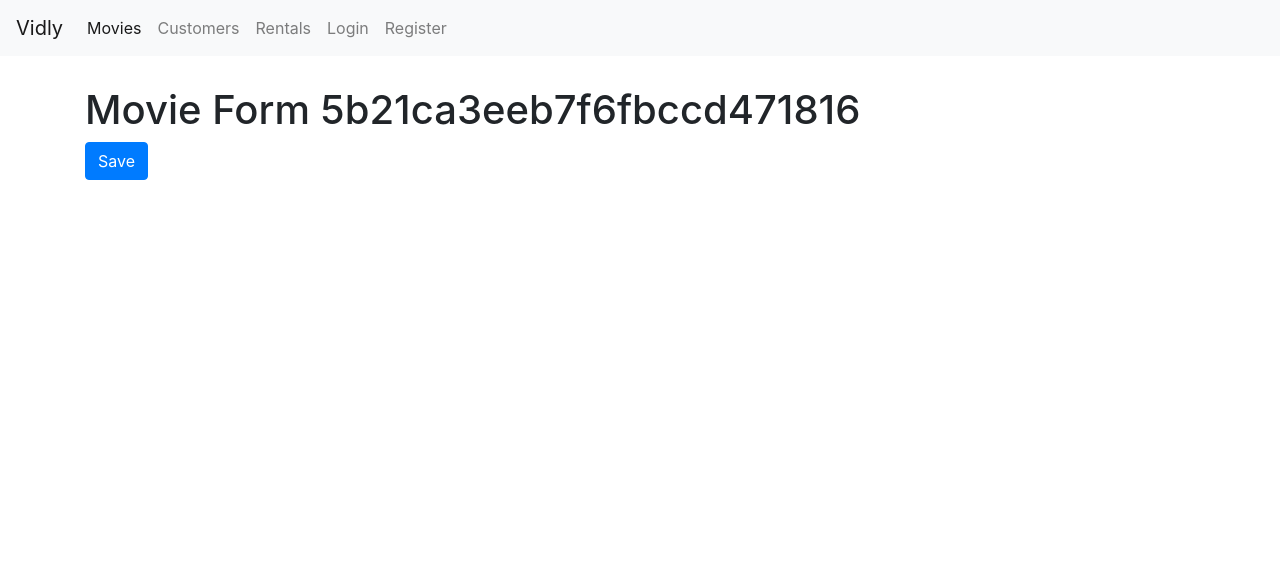
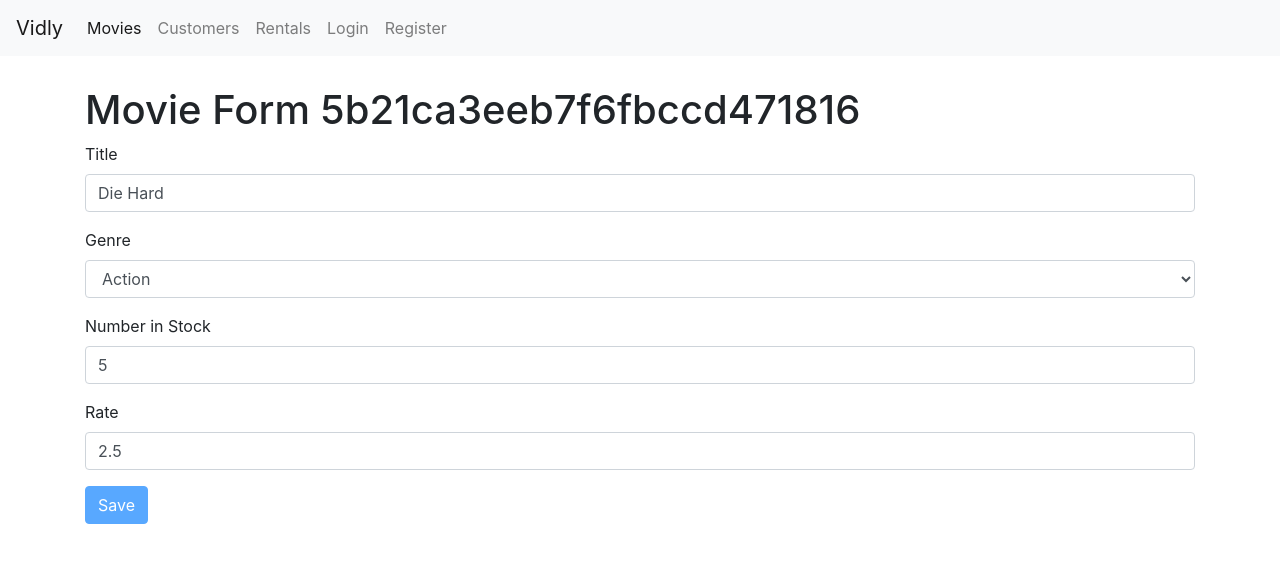
Before and after one commit to jkunggit-tutorials/vidly, a React (Create React App) app: page /movies/5b21ca3eeb7f6fbccd471816 in a window 1280 px wide. Shown: the top 562 px of the page. Built offline with nearby package versions, Linux system fonts and the light colour scheme.

Commit message:
allow to add/save movies

```diff
--- a/src/App.js
+++ b/src/App.js
@@ -11,6 +11,7 @@ import NotFound from './components/NotFound';
 import MovieForm from './components/MovieForm';
 import LoginForm from './components/common/loginForm';
 import RegisterForm from './components/common/RegisterForm';
+import MoviewForm from './components/MovieForm';
 
 function App() {
   return (
@@ -18,6 +19,7 @@ function App() {
       <NavBar />
       <main className='container'>
         <Switch>
+          <Route path='/new' component={MovieForm} />
           <Route path='/login' component={LoginForm} />
           <Route path='/register' component={RegisterForm} />
           <Route path='/movies/:id' component={MovieForm} />
--- a/src/components/MovieForm.jsx
+++ b/src/components/MovieForm.jsx
@@ -1,16 +1,76 @@
-import React from 'react'
-const MovieForm = ({match, history}) => {
+import React from 'react';
+import Form from './common/Form';
+import Joi from 'joi-browser';
+import { getMovie, saveMovie } from '../services/fakeMovieService';
+import { getGenres } from '../services/fakeGenreService';
 
-  const handleSave = () => {
-    history.push('/movies')
+class MovieForm extends Form {
+  constructor() {
+    super();
+    this.state = {
+      data: {
+        title: '',
+        genreId: '',
+        numberInStock: '',
+        dailyRentalRate: '',
+      },
+      genres: [],
+      errors: {},
+    };
+    this.schema = {
+      title: Joi.string().required().label('Title'),
+      genreId: Joi.string().required().label('Genre'),
+      numberInStock: Joi.number()
+        .min(0)
+        .max(100)
+        .required()
+        .label('Number in Stock'),
+      dailyRentalRate: Joi.number().min(0).max(10).required().label('Rate'),
+    };
   }
 
-  return (
-    <div>
-      <h1>Movie Form {match.params.id}</h1>
-      <button className="btn btn-primary" onClick={()=>{ handleSave() }}>Save</button>
-    </div>
-   );
+  componentDidMount() {
+    this.setState({ genres: getGenres() });
+
+    const movieId = this.props.match.params.id;
+    if (movieId === 'new') return;
+
+    const movie = getMovie(movieId);
+    // prevent user from coming back. Use return so the rest of the code doesn't get executed.
+    if (!movie) return this.props.history.replace('/not-found');
+
+    this.setState({ data: this.mapToViewModal(movie) });
+  }
+
+  mapToViewModal(movie) {
+    return {
+      _id: movie._id,
+      title: movie.title,
+      genreId: movie.genre._id,
+      numberInStock: movie.numberInStock,
+      dailyRentalRate: movie.dailyRentalRate,
+    };
+  }
+
+  doSubmit = () => {
+    saveMovie(this.state.data);
+    this.props.history.push('/movies');
+  };
+
+  render() {
+    return (
+      <div>
+        <h1>Movie Form {this.props.match.params.id}</h1>
+        <form onSubmit={this.handleSubmit}>
+          {this.renderInput('title', 'Title')}
+          {this.renderSelect('genreId', 'Genre', this.state.genres)}
+          {this.renderInput('numberInStock', 'Number in Stock')}
+          {this.renderInput('dailyRentalRate', 'Rate')}
+          {this.renderButton('Save')}
+        </form>
+      </div>
+    );
+  }
 }
 
 export default MovieForm;
--- a/src/components/Movies.jsx
+++ b/src/components/Movies.jsx
@@ -1,13 +1,13 @@
-import React, { Component } from 'react'
-import _ from 'lodash'
+import React, { Component } from 'react';
+import _ from 'lodash';
+import { Link } from 'react-router-dom';
 
-import { getMovies } from '../services/fakeMovieService'
-import { getGenres } from '../services/fakeGenreService'
-import Pagination from './common/Pagination'
-import { paginate } from '../utils/paginate'
-import ListGroup from './common/ListGroup'
-import MoviesTable from './MoviesTable'
-
+import { getMovies } from '../services/fakeMovieService';
+import { getGenres } from '../services/fakeGenreService';
+import Pagination from './common/Pagination';
+import { paginate } from '../utils/paginate';
+import ListGroup from './common/ListGroup';
+import MoviesTable from './MoviesTable';
 
 class Movies extends Component {
   state = {
@@ -15,82 +15,96 @@ class Movies extends Component {
     genres: [],
     pageSize: 4,
     currentPage: 1,
-    sortColumn: {path: 'title', order: 'asc'}
+    sortColumn: { path: 'title', order: 'asc' },
+  };
+
+  componentDidMount() {
+    // we need to set all movie like initial value
+    const movies = getMovies().map((m) => {
+      return { ...m, liked: m.liked || false };
+    });
+    const genres = [{ _id: '', name: 'All Genres' }, ...getGenres()];
+    this.setState({
+      movies,
+      genres: genres,
+    });
   }
 
-  componentDidMount(){
-    // we need to set all movie like initial value
-    const movies = getMovies().map(m => {
-      return {...m, liked: m.liked || false }
-    })
-    const genres = [{_id: '', name: 'All Genres'},  ...getGenres()]
-    this.setState({
-      movies,
-      genres: genres
-    })
-  }
+  handleDelete = (movie) => {
+    const movies = this.state.movies.filter((m) => m._id !== movie._id);
+    this.setState({ movies });
+  };
 
-  handleDelete = movie => {
-    const movies = this.state.movies.filter(m => m._id !== movie._id)
-    this.setState({ movies })
-  }
+  handleLike = (movie) => {
+    const movies = this.state.movies.map((m) => {
+      if (m._id === movie._id) {
+        m.liked = !movie.liked;
+      }
+      return m;
+    });
+    this.setState({ movies });
+  };
 
-  handleLike = movie => {
-    const movies = this.state.movies.map(m => {
-      if(m._id === movie._id) {
-        m.liked = !movie.liked
-      }
-      return m
-    })
-    this.setState({movies})
-  }
+  handlePageChange = (page) => {
+    this.setState({ currentPage: page });
+  };
 
-  handlePageChange = page => {
-    this.setState({currentPage: page})
-  }
+  handleGenreSelect = (genre) => {
+    // reset the current page whenever they switch the genre
+    this.setState({ selectedGenre: genre, currentPage: 1 });
+  };
 
-  handleGenreSelect = genre => {
-    // reset the current page whenever they switch the genre
-    this.setState({selectedGenre: genre, currentPage: 1})
-  }
-
-  handleSort = sortColumn => {
-    this.setState({ sortColumn })
-  }
+  handleSort = (sortColumn) => {
+    this.setState({ sortColumn });
+  };
 
   getPageData = () => {
-    const { pageSize, currentPage, movies: allMovies, selectedGenre, sortColumn} = this.state
+    const {
+      pageSize,
+      currentPage,
+      movies: allMovies,
+      selectedGenre,
+      sortColumn,
+    } = this.state;
     // we need to filter the allMovies.
-    const filtered = selectedGenre && selectedGenre._id
-      ? allMovies.filter( m => m.genre._id === selectedGenre._id)
-      : allMovies
+    const filtered =
+      selectedGenre && selectedGenre._id
+        ? allMovies.filter((m) => m.genre._id === selectedGenre._id)
+        : allMovies;
 
     // sort it
-    const sorted = _.orderBy(filtered, [sortColumn.path], [sortColumn.order])
+    const sorted = _.orderBy(filtered, [sortColumn.path], [sortColumn.order]);
 
-    const movies = paginate(sorted, currentPage, pageSize)
-    return { totalCount: filtered.length, data: movies }
-  }
+    const movies = paginate(sorted, currentPage, pageSize);
+    return { totalCount: filtered.length, data: movies };
+  };
 
   render() {
-    const { length: movieCount } = this.state.movies
-    const { pageSize, currentPage, genres, selectedGenre, sortColumn} = this.state
+    const { length: movieCount } = this.state.movies;
+    const {
+      pageSize,
+      currentPage,
+      genres,
+      selectedGenre,
+      sortColumn,
+    } = this.state;
 
-    if(!movieCount)
-      return <p>There are no movies in the database.</p>
+    if (!movieCount) return <p>There are no movies in the database.</p>;
 
-    const { totalCount, data } = this.getPageData()
+    const { totalCount, data } = this.getPageData();
     return (
-      <div className="row">
-
-        <div className="col-3">
+      <div className='row'>
+        <div className='col-3'>
           <ListGroup
             items={genres}
             selectedItem={selectedGenre}
             onItemSelect={this.handleGenreSelect}
           />
         </div>
-        <div className="col">
+        <div className='col'>
+          <Link to='/movies/new' className='btn btn-primary'>
+            New Movie
+          </Link>
           <p>Showing {totalCount} movies in the database.</p>
           <MoviesTable
             movies={data}
@@ -107,7 +121,7 @@ class Movies extends Component {
           />
         </div>
       </div>
-    )
+    );
   }
 }
 
--- a/src/components/common/Form.jsx
+++ b/src/components/common/Form.jsx
@@ -2,6 +2,7 @@ import React, { Component } from 'react';
 import Joi from 'joi-browser';
 
 import Input from './Input';
+import Select from './Select';
 
 class Form extends Component {
   // default state if child doesn't have one
@@ -36,6 +37,7 @@ class Form extends Component {
     else delete errors[input.name];
 
     const data = { ...this.state.data };
+    console.log(data);
     data[input.name] = input.value;
     this.setState({ data, errors });
   };
@@ -60,6 +62,21 @@ class Form extends Component {
     );
   }
 
+  renderSelect(name, label, options) {
+    const { data, errors } = this.state;
+    return (
+      <Select
+        className='form-control'
+        name={name}
+        onChange={this.handleChange}
+        label={label}
+        value={data[name]}
+        options={options}
+        error={errors[name]}
+      />
+    );
+  }
+
   renderInput(name, label, type = 'text') {
     const { data, errors } = this.state;
     return (
--- /dev/null
+++ b/src/components/common/Select.jsx
@@ -0,0 +1,33 @@
+import React from 'react';
+const Select = ({
+  name,
+  value,
+  options,
+  label,
+  nameProperty,
+  valueProperty,
+  error,
+  ...rest
+}) => {
+  return (
+    <div className='form-group'>
+      <label htmlFor={name}>{label}</label>
+      <select name={name} className='form-control' {...rest} value={value}>
+        <option value='' />
+        {options.map((option) => (
+          <option key={option[nameProperty]} value={option[nameProperty]}>
+            {option[valueProperty]}
+          </option>
+        ))}
+      </select>
+      {error && <div className='alert alert-danger'>{error}</div>}
+    </div>
+  );
+};
+
+Select.defaultProps = {
+  nameProperty: '_id',
+  valueProperty: 'name',
+};
+
+export default Select;
```
Also changed, not shown: src/services/fakeMovieService.js (+45 -45 lines).
